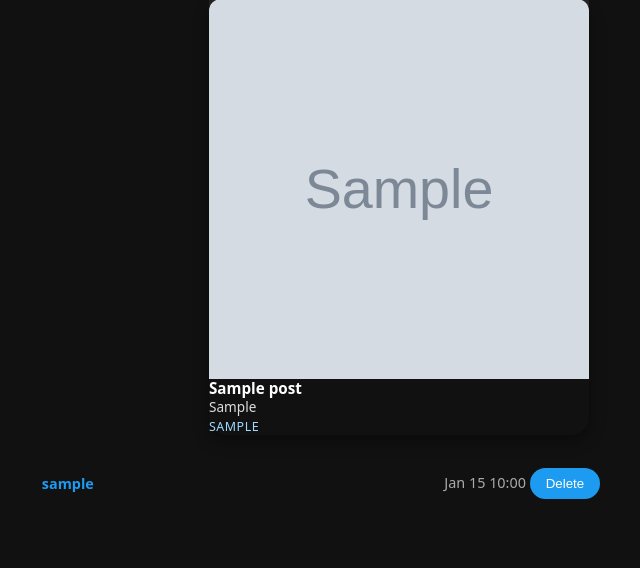
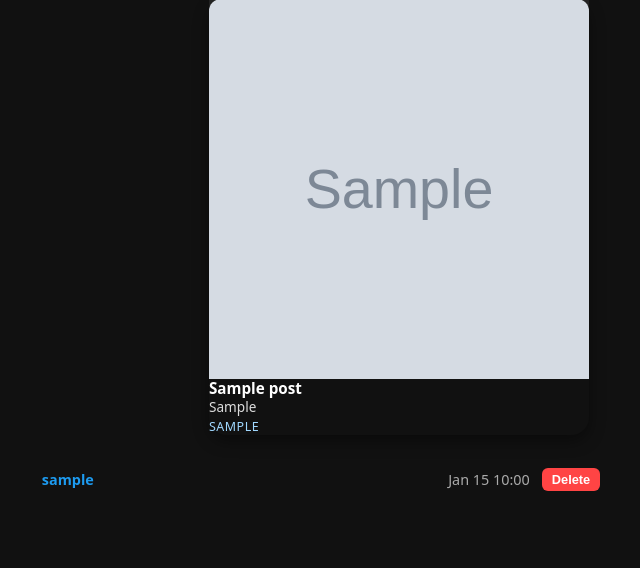
Before and after one commit to dygitalgraffiti/earshot-app, a Flask app: page / in a window 1280 px wide. Shown: the part 131-699 px from the top of the page, without its empty margins (319-959 px from the left). Run offline with Flask 3, Linux system fonts and the light colour scheme; the visitor is signed in with stand-in values (Sample User, id 1); tables that the repository leaves empty hold one stand-in row (values such as "Sample post"); grey boxes marked "Sample" are stand-in pictures; some libraries are stand-ins or nearby versions.

Commit message:
Update style.css

```diff
--- a/static/style.css
+++ b/static/style.css
@@ -558,3 +558,35 @@ nav {
 .post-header {
   padding: 0.6rem 1.3rem 0.8rem !important; /* ← MATCH CARD PADDING */
 }
+/* ────────────────────────────────────── */
+/*  DELETE BUTTON (visible only to owner) */
+/* ────────────────────────────────────── */
+.post-header {
+  display: flex;
+  justify-content: space-between;
+  align-items: center;
+  padding: 0.6rem 1.3rem 0.8rem;
+  background: #111;
+  font-size: 0.9rem;
+}
+
+.post-actions {
+  display: flex;
+  align-items: center;
+  gap: 0.75rem;
+}
+
+.delete-btn {
+  background: #ff4444;
+  color: white;
+  border: none;
+  padding: 4px 10px;
+  border-radius: 6px;
+  font-size: 0.8rem;
+  cursor: pointer;
+  font-weight: 600;
+}
+
+.delete-btn:hover {
+  background: #cc0000;
+}
```
